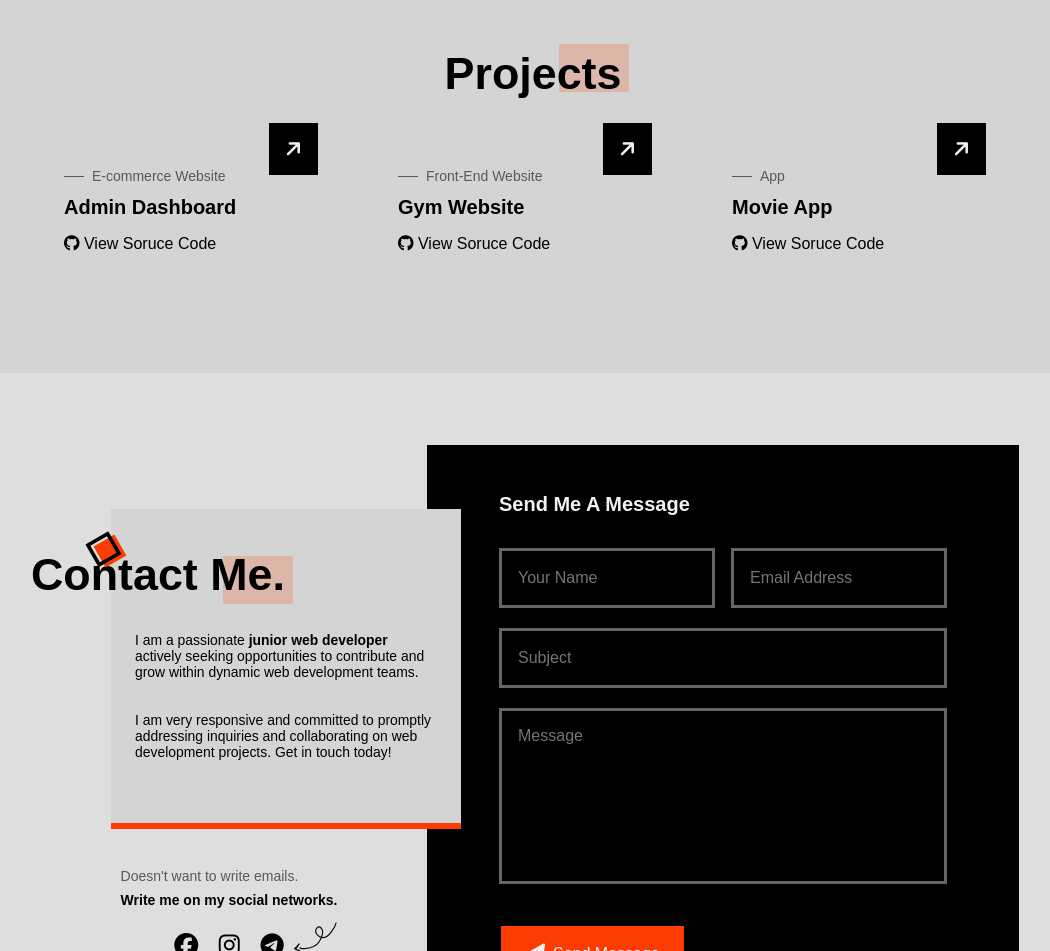
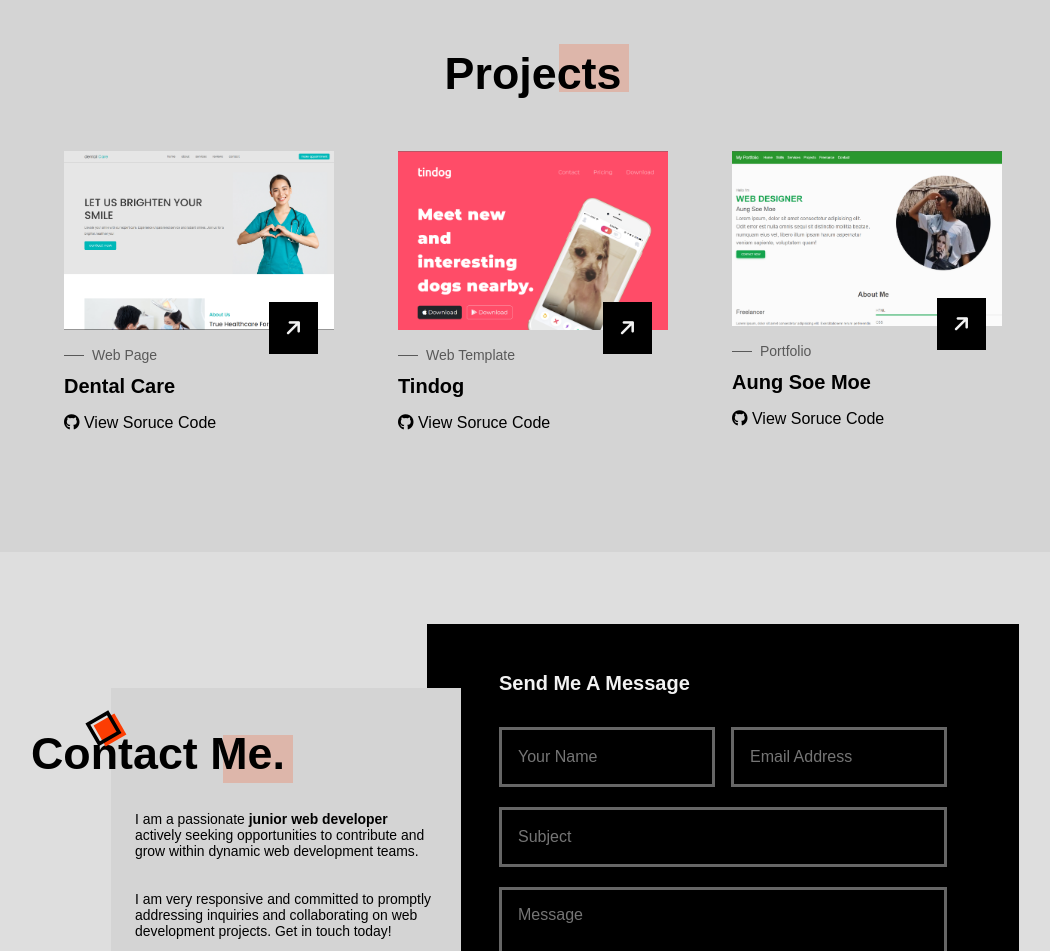
Before and after one commit to AungSoeMoe17/portfolio, a plain HTML site: page index.html in a window 1280 px wide. Shown: the part 2100-3051 px from the top of the page, without its empty margins (107-1157 px from the left). Drawn offline with nearby package versions, Linux system fonts and the light colour scheme; a web font is replaced by a local one.

Commit message:
Added Project images, links, source codes

```diff
--- a/index.html
+++ b/index.html
@@ -191,26 +191,19 @@
             <div class="projects__container container grid">
                 <article class="projects__card">
                     <div class="projects__image">
-                        <img src="../Portfolio02/images/project-dashboard1.png" alt="" class="projects__img">
-                        <a href="#" class="projects__button button">
+                        <img src="./assets/dentalcare-project.png" alt="" class="projects__img">
+                        <a href="https://aungsoemoe17.github.io/Dental-Care/" target="_blank" class="projects__button button">
                             <i class="fa-solid fa-arrow-right fa-rotate-45"></i>
                         </a>
                     </div>
 
                     <div class="projects__content">
-                        <h3 class="projects__subtitle">E-commerce Website</h3>
-                        <h2 class="projects__title">Admin Dashboard</h2>
-
-                        <!-- <p class="projects__description">
-                            Designed an efficient admin dashboard, enhancing
-                            data management, real-time insights, and seamless
-                            user experiences, demonstrating strong UI/UX
-                            expertise.
-                        </p> -->
+                        <h3 class="projects__subtitle">Web Page</h3>
+                        <h2 class="projects__title">Dental Care</h2>
                     </div>
 
                     <div class="projects__buttons">
-                        <a href="" target="_blank" class="project__link">
+                        <a href="https://github.com/AungSoeMoe17/Dental-Care" target="_blank" class="project__link">
                             <i class="fa-brands fa-github"></i> View Soruce Code
                         </a>
                     </div>
@@ -218,26 +211,19 @@
 
                 <article class="projects__card">
                     <div class="projects__image">
-                        <img src="../Portfolio02/images/project-web1.jpg" alt="" class="projects__img">
-                        <a href="#" class="projects__button button">
+                        <img src="./assets/tindog-project.png" alt="" class="projects__img">
+                        <a href="https://aungsoemoe17.github.io/Projects/TinDog-Start-master/" target="_blank" class="projects__button button">
                             <i class="fa-solid fa-arrow-right fa-rotate-45"></i>
                         </a>
                     </div>
 
                     <div class="projects__content">
-                        <h3 class="projects__subtitle">Front-End Website</h3>
-                        <h2 class="projects__title">Gym Website</h2>
-
-                        <!-- <p class="projects__description">
-                            Designed an efficient admin dashboard, enhancing
-                            data management, real-time insights, and seamless
-                            user experiences, demonstrating strong UI/UX
-                            expertise.
-                        </p> -->
+                        <h3 class="projects__subtitle">Web Template</h3>
+                        <h2 class="projects__title">Tindog</h2>
                     </div>
 
                     <div class="projects__buttons">
-                        <a href="" target="_blank" class="project__link">
+                        <a href="https://github.com/AungSoeMoe17/Projects/tree/main/TinDog-Start-master" target="_blank" class="project__link">
                             <i class="fa-brands fa-github"></i> View Soruce Code
                         </a>
                     </div>
@@ -245,26 +231,19 @@
 
                 <article class="projects__card">
                     <div class="projects__image">
-                        <img src="../Portfolio02/images/project-web2.jpg" alt="" class="projects__img">
-                        <a href="#" class="projects__button button">
+                        <img src="./assets/portfolio-project.png" alt="" class="projects__img">
+                        <a href="https://aungsoemoe17.github.io/Projects/Portfolio/" target="_blank" class="projects__button button">
                             <i class="fa-solid fa-arrow-right fa-rotate-45"></i>
                         </a>
                     </div>
 
                     <div class="projects__content">
-                        <h3 class="projects__subtitle">App</h3>
-                        <h2 class="projects__title">Movie App</h2>
-
-                        <!-- <p class="projects__description">
-                            Designed an efficient admin dashboard, enhancing
-                            data management, real-time insights, and seamless
-                            user experiences, demonstrating strong UI/UX
-                            expertise.
-                        </p> -->
+                        <h3 class="projects__subtitle">Portfolio</h3>
+                        <h2 class="projects__title">Aung Soe Moe</h2>
                     </div>
 
                     <div class="projects__buttons">
-                        <a href="" target="_blank" class="project__link">
+                        <a href="https://github.com/AungSoeMoe17/Projects/tree/main/Portfolio" target="_blank" class="project__link">
                             <i class="fa-brands fa-github"></i> View Soruce Code
                         </a>
                     </div>
```
Also changed, not shown: assets/dentalcare-project.png (added), assets/portfolio-project.png (added), assets/tindog-project.png (added).
